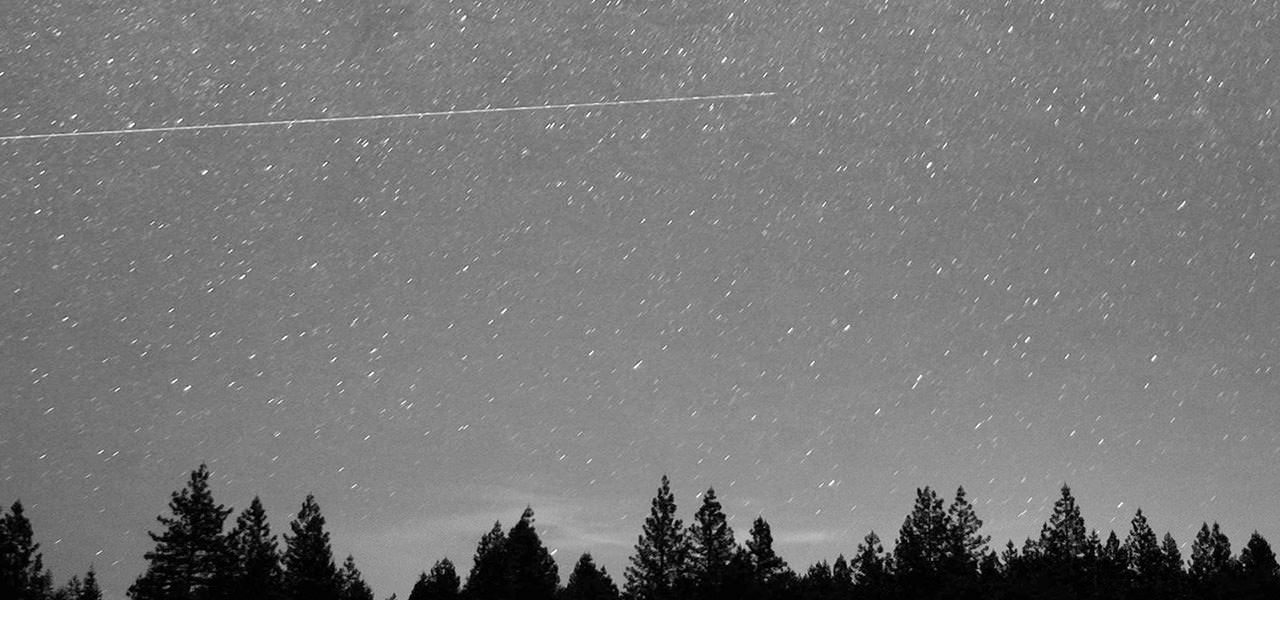
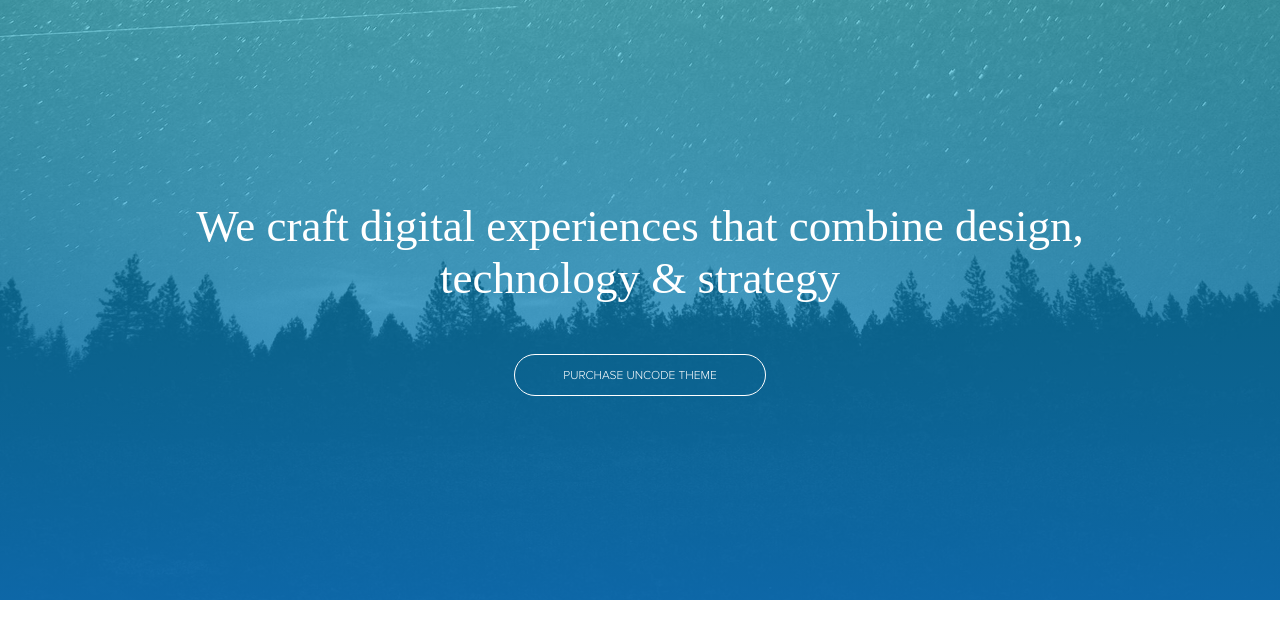
Before and after one commit to lucaslombard/clase5, a plain HTML site: page index.html in a window 1280 px wide. Drawn offline with Linux system fonts and the light colour scheme; a web font is replaced by a local one.

Commit message:
avance con el cover

```diff
--- a/index.html
+++ b/index.html
@@ -3,12 +3,17 @@
 <head>
 	<meta charset="utf-8">
 	<title></title>
+	<link href="https://fonts.googleapis.com/css?family=Droid+Serif" rel="stylesheet">
 	<link rel="stylesheet" type="text/css" href="style.css">
 </head>
 <body>
 	<section class="cover" id="cover">
 		<div class="cover__logo"></div>
 		<div class="cover__burgermenu"></div>
+		<div class="cover__title">
+			<h1>We craft digital experiences that combine design, technology & strategy</h1>
+		</div>
+		<a href="#"><div class="cover__button"><span>PURCHASE UNCODE THEME</span></div></a>
 	</section>
 
 	<section class="portfolio" id="portfolio">
--- a/sass/_home.scss
+++ b/sass/_home.scss
@@ -3,11 +3,55 @@
 	padding: 0;
 }
 
+a {
+	text-decoration: none;
+	color: white;
+}
+
+@mixin titulo($font-size) {
+	font-family: 'Droid Serif', serif;
+	font-size: $font-size;
+	font-weight: 300;
+	color: white;
+}
+
+h1 {
+	@include titulo(45px);
+}
+
+.top-navigation {
+	display: flex;
+	justify-content: space-between;
+}
+
 .cover {
-	background-color: blue;
-	background-image: url(images/cover.jpg);
-	background-position: cover;
+	background: linear-gradient(rgba(12,180,206, 0.5), rgba(16,128,208, 0.8)), url("images/cover.jpg") no-repeat center;
+ 	background-size: cover;
 	height: 600px;
+	vertical-align: center;
+}
+
+.cover__title {
+	text-align: center;
+	margin: auto;
+	width: 70%;
+	padding-top: 200px;
+	margin-bottom: 50px;
+}
+
+.cover__button {
+	margin: auto;
+	width: 250px;
+	height: 40px;
+	border: 1px solid white;
+	border-radius: 30px;
 	display: flex;
+	align-items: center;
+	justify-content: center;
 
+	span {
+		color: white;
+		font-size: 12px;
+		font-family: 'Proxima Nova';
+	}
 }
```
Also changed, not shown: style.css, 1 other file.
